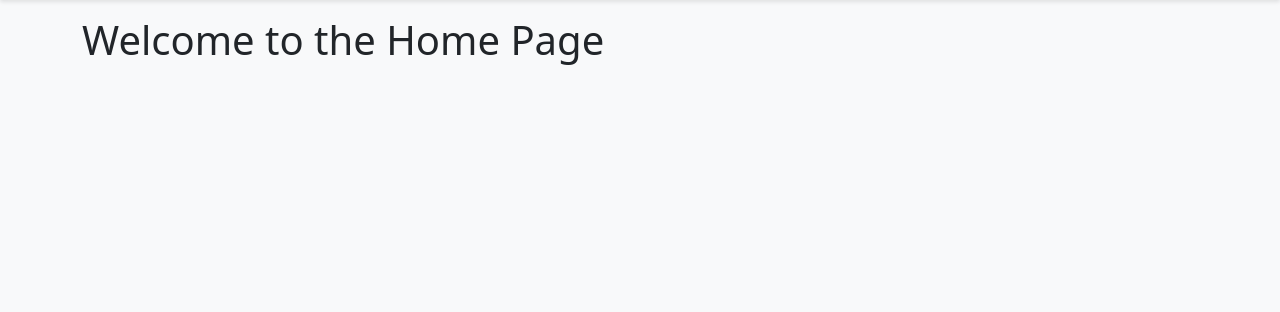
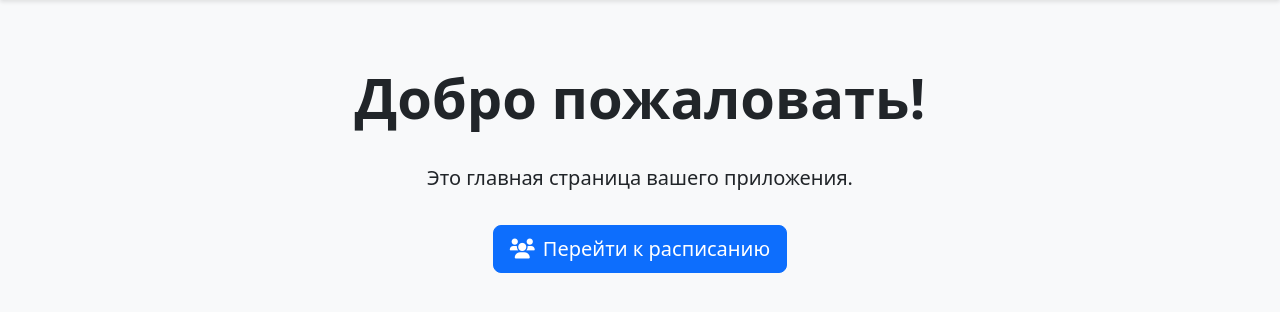
Before and after one commit to damir7182/college-schedule, a Flask app: template templates/home.html in a window 1280 px wide. Shown: the part 56-368 px from the top of the page. Run offline with Flask 2, Linux system fonts and the light colour scheme; the template is opened without the code that fills it, so the values that code supplies are empty; some libraries are stand-ins or nearby versions.

Commit message:
Update home.html

```diff
--- a/templates/home.html
+++ b/templates/home.html
@@ -1,5 +1,11 @@
 {% extends 'base.html' %}
 
 {% block content %}
-    <h1>Welcome to the Home Page</h1>
+<div class="container text-center mt-5">
+    <h1 class="display-4">Добро пожаловать!</h1>
+    <p class="lead">Это главная страница вашего приложения.</p>
+    <a href="{{ url_for('student') }}" class="btn btn-primary btn-lg mt-3">
+        <i class="fas fa-users me-2"></i>Перейти к расписанию
+    </a>
+</div>
 {% endblock %}
```
